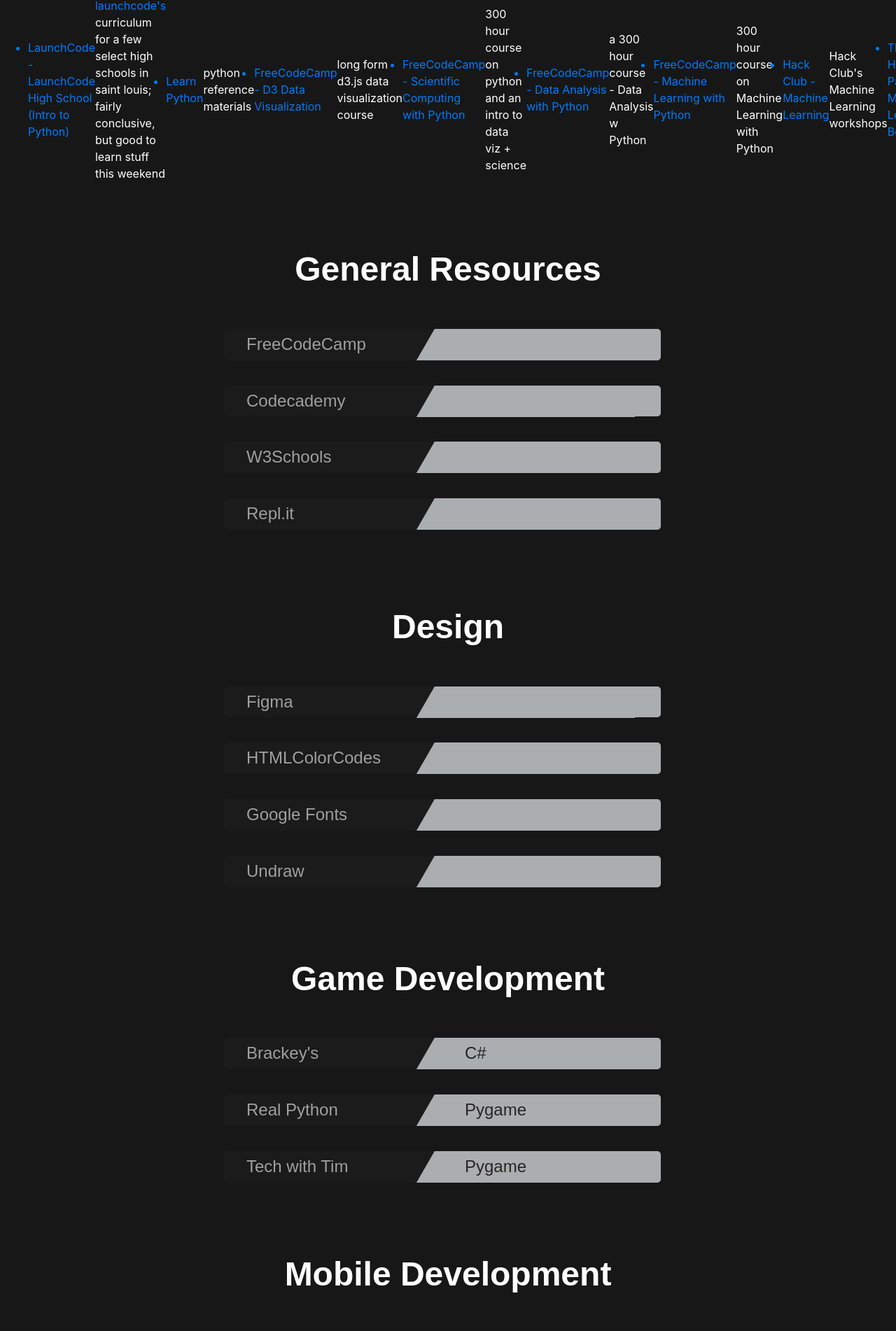
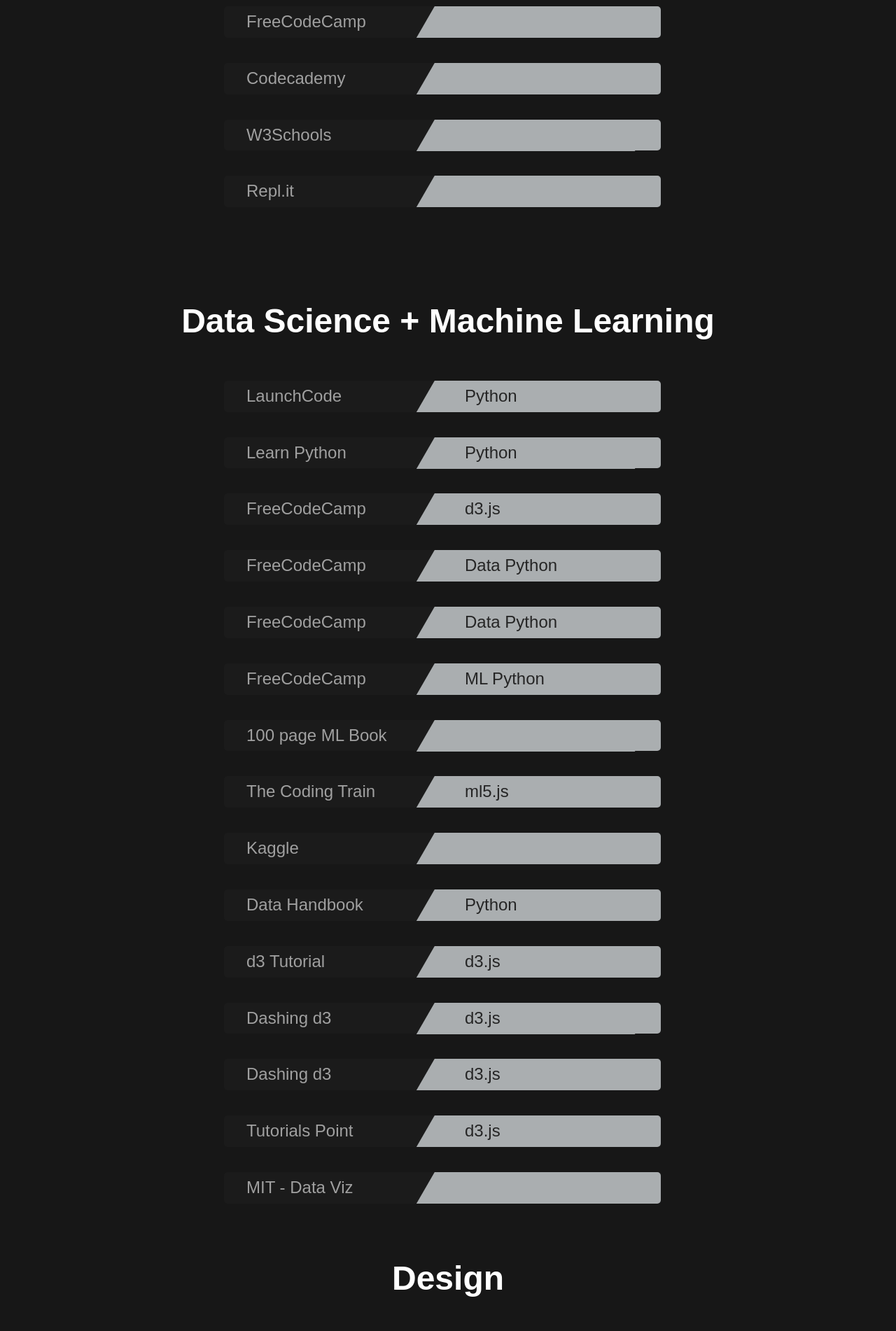
Before and after one commit to gmiesner/hacksources, a plain HTML site: page index.html in a window 1280 px wide. Shown: the part 727-2629 px from the top of the page at 70% size. Drawn offline with nearby package versions, Linux system fonts and the light colour scheme; files whose address does not match are found by name; a web font is replaced by a local one.

Commit message:
data sci + ml 📊📈

```diff
--- a/index.html
+++ b/index.html
@@ -300,52 +300,6 @@
        <a href="https://getbootstrap.com/" target = "_blank"><li>Bootstrap</li></a>
       <p>web dev framework</p>
     </ul>
-    <h2>Mobile Development</h2>
-    <ul>
-       <a href="https://guides.codepath.com/android" target = "_blank"><li>CodePath - Android App Cliff Notes</li></a>
-      <p>just .. a lot of information on Android App Dev</p>
-      <a href="https://www.hackingwithswift.com/100/swiftui" target = "_blank"><li>Hacking with Swift - 100 days of SwiftUI</li></a>
-      <p>100 day challenge to get to learn lots of stuff about SwiftUI, useful for code examples this weekend</p>
-      <a href="https://guides.codepath.com/ios?fbclid=IwAR32Kn62VGadtUyR_gOs9Y3rG_ngv6CLVM6fKM1WYKLNh525J4NeOPyqFsk" target = "_blank"><li>CodePath - iOS App Development</li></a>
-        <p>just .. a lot of information on iOS App Dev</p>
-    </ul>
-
-    <h2>Data Science + Machine Learning</h2>
-    <ul>
-    <a href="https://education.launchcode.org/lchs/" target = "_blank"><li>LaunchCode - LaunchCode High School (Intro to Python) </li></a>
-      <p><a href = "https://launchcode.org" target = "_blank">launchcode's</a> curriculum for a few select high schools in saint louis; fairly conclusive, but good to learn stuff this weekend</p>
-    <a href="https://www.learnpython.org/" target = "_blank"><li>Learn Python</li></a>
-    <p>python reference materials </p>
-    <a href="https://www.freecodecamp.org/learn/data-visualization/" target = "_blank"><li>FreeCodeCamp - D3 Data Visualization</li></a>
-    <p>long form d3.js data visualization course</p>
-    <a href="https://www.freecodecamp.org/learn/scientific-computing-with-python/" target = "_blank"><li>FreeCodeCamp - Scientific Computing with Python</li></a>
-    <p>300 hour course on python and an intro to data viz + science </p>
-    <a href="https://www.freecodecamp.org/learn/data-analysis-with-python/" target = "_blank"><li>FreeCodeCamp - Data Analysis with Python</li></a>
-    <p>a 300 hour course - Data Analysis w Python</p>
-    <a href="https://www.freecodecamp.org/learn/machine-learning-with-python/" target = "_blank"><li>FreeCodeCamp - Machine Learning with Python</li></a>
-    <p>300 hour course on Machine Learning with Python</p>
-    <a href="https://workshops.hackclub.com/#machine_learning" target = "_blank"><li>Hack Club - Machine Learning</li></a>
-    <p>Hack Club's Machine Learning workshops</p>
-    <a href="http://themlbook.com/wiki/doku.php" target = "_blank"><li>The Hundred Page Machine Learning Book</li></a>
-    <p>free book i haven't read but heard is good </p>
-    <a href="https://thecodingtrain.com/learning/ml5/" target = "_blank"><li>The Coding Train - ml5.js beginner's guide </li></a>
-    <p>Coding train tutorials for javascript machone learning library </p>
-    <a href="https://d3js.org/" target = "_blank"><li>Documentation - d3.js</li></a>
-    <a href="https://www.kaggle.com/learn/overview" target = "_blank"><li>Kaggle - Data Science, Python, Machine Learning Mini Courses</li></a>
-    <p>Lots of mini courses </p>
-    <a href="https://jakevdp.github.io/PythonDataScienceHandbook/" target = "_blank"><li>Python Data Science Handbook</li></a>
-    <p>another book I haven't read but heard is good </p>
-    <a href="https://www.sgratzl.com/d3tutorial/" target = "_blank"><li>d3 tutorial</li></a>
-    <p>learn d3.js</p>
-    <a href="https://www.dashingd3js.com/" target = "_blank"><li>Dashing d3</li></a>
-    <p>learn d3.js</p>
-    <a href="https://wattenberger.com/blog/d3" target = "_blank"><li>Wattenberger - An introduction to d3.js</li></a>
-    <p>learn d3.js</p>
-    <a href="https://www.tutorialspoint.com/d3js/index.htm" target = "_blank"><li>Tutorialspoint - d3.js tutorial</li></a>
-    <p>learn d3.js</p>
-    <a href="http://vis.csail.mit.edu/classes/6.859/" target = "_blank"><li>MIT - Interactive Data Visualization</li></a>
-    <p>MIT open source course on data viz</p>
-     </ul>
 
            <div class="container-fluid section" id="faq">
           <div class="faq-info">
@@ -396,7 +350,189 @@
           </div>
            </div>
       </div>
+
+       <br>
       <br>
+          <div class="faq-info">
+            <h1 class="section-title">Data Science + Machine Learning</h1>
+            <div class="faq-questions">
+              <div class="faq-question">
+                <h1>LaunchCode</h1>
+                <div class="faq-short-answer">
+                  <h1>Python</h1>
+                </div>
+              </div>
+              <div class="faq-long-answer">
+                <p><a href = "https://education.launchcode.org/lchs/" target = "_blank">launchcode high school</a> is curriculum for a few select high schools in saint louis; fairly conclusive, but good to learn stuff this weekend</p>
+              </div>
+<br>
+       <div class="faq-question">
+                <h1>Learn Python</h1>
+                <div class="faq-short-answer">
+                  <h1>Python</h1>
+                </div>
+              </div>
+              <div class="faq-long-answer">
+                <p><a href="https://www.learnpython.org/" target = "_blank">Learn Python</a> is python reference materials </p>
+
+            </div>
+              <br>
+              <div class="faq-question">
+                <h1>FreeCodeCamp</h1>
+                <div class="faq-short-answer">
+                  <h1>d3.js</h1>
+                </div>
+              </div>
+              <div class="faq-long-answer">
+                  <p><a href="https://www.freecodecamp.org/learn/data-visualization/" target = "_blank">FreeCodeCamp - D3 Data Visualization</a> is a long form d3.js data visualization course</p>
+
+              </div>
+          <br>
+             <div class="faq-question">
+                <h1>FreeCodeCamp</h1>
+                <div class="faq-short-answer">
+                  <h1>Data Python</h1>
+                </div>
+              </div>
+              <div class="faq-long-answer">
+              <p> <a href="https://www.freecodecamp.org/learn/scientific-computing-with-python/" target = "_blank">FreeCodeCamp - Scientific Computing with Python</a> is a 300 hour course on python and an intro to data viz + science </p>
+
+              </div>
+              <br>
+              <div class="faq-question">
+                <h1>FreeCodeCamp</h1>
+                <div class="faq-short-answer">
+                  <h1>Data Python</h1>
+                </div>
+              </div>
+              <div class="faq-long-answer">
+              <p> <a href="https://www.freecodecamp.org/learn/data-analysis-with-python/" target = "_blank">FreeCodeCamp - Data Analysis with Python</a> is a 300 hour course - Data Analysis w Python</p>
+              </div>
+   <br>
+              <div class="faq-question">
+                <h1>FreeCodeCamp</h1>
+                <div class="faq-short-answer">
+                  <h1> ML Python</h1>
+                </div>
+              </div>
+              <div class="faq-long-answer">
+              <p><a
+              href="https://www.freecodecamp.org/learn/machine-learning-with-python/" target = "_blank">FreeCodeCamp - Machine Learning with Python</a> is a 300 hour course on Machine Learning with Python</p>
+
+              </div>
+<br>
+              <div class="faq-question">
+                <h1>100 page ML Book</h1>
+                <div class="faq-short-answer">
+                  <h1> </h1>
+                </div>
+              </div>
+              <div class="faq-long-answer">
+              <p> <a href="http://themlbook.com/wiki/doku.php" target = "_blank">The Hundred Page Machine Learning Book</a> is a free book i haven't read but heard is good </p>
+
+
+              </div>
+              <br>
+              <div class="faq-question">
+                <h1>The Coding Train</h1>
+                <div class="faq-short-answer">
+                  <h1> ml5.js</h1>
+                </div>
+              </div>
+              <div class="faq-long-answer">
+              <p> <a href="https://thecodingtrain.com/learning/ml5/" target = "_blank">The Coding Train - ml5.js beginner's guide </a> are tutorials for javascript machone learning library </p>
+
+
+              </div>
+ <br>
+              <div class="faq-question">
+                <h1>Kaggle</h1>
+                <div class="faq-short-answer">
+                  <h1> </h1>
+                </div>
+              </div>
+              <div class="faq-long-answer">
+              <p><a href="https://www.kaggle.com/learn/overview" target = "_blank">Kaggle </a> is lots of mini courses </p>
+
+
+
+              </div>
+ <br>
+              <div class="faq-question">
+                <h1>Data Handbook</h1>
+                <div class="faq-short-answer">
+                  <h1> Python</h1>
+                </div>
+              </div>
+              <div class="faq-long-answer">
+              <p><a href="https://jakevdp.github.io/PythonDataScienceHandbook/" target = "_blank">Python Data Science Handbook</a> is another book I haven't read but heard is good </p>
+
+              </div>
+               <br>
+              <div class="faq-question">
+                <h1>d3 Tutorial</h1>
+                <div class="faq-short-answer">
+                  <h1> d3.js</h1>
+                </div>
+              </div>
+              <div class="faq-long-answer">
+              <p> <a href="https://www.sgratzl.com/d3tutorial/" target = "_blank">d3 tutorial</a></p>
+
+              </div>
+            <br>
+              <div class="faq-question">
+                <h1>Dashing d3 </h1>
+                <div class="faq-short-answer">
+                  <h1> d3.js</h1>
+                </div>
+              </div>
+              <div class="faq-long-answer">
+              <p><a href="https://www.dashingd3js.com/" target = "_blank">Dashing d3</a> is a d3.js tutorial </p>
+
+              </div>
+
+    <br>
+              <div class="faq-question">
+                <h1>Dashing d3 </h1>
+                <div class="faq-short-answer">
+                  <h1> d3.js</h1>
+                </div>
+              </div>
+              <div class="faq-long-answer">
+              <p> <a href="https://wattenberger.com/blog/d3" target = "_blank">Wattenberger </a> is an introduction to d3.js</p>
+
+              </div>
+
+    <br>
+              <div class="faq-question">
+                <h1>Tutorials Point </h1>
+                <div class="faq-short-answer">
+                  <h1> d3.js</h1>
+                </div>
+              </div>
+              <div class="faq-long-answer">
+              <p> <a href="https://www.tutorialspoint.com/d3js/index.htm" target = "_blank">Tutorialspoint</a> is a d3.js tutorial </p>
+
+              </div>
+  <br>
+              <div class="faq-question">
+                <h1>MIT - Data Viz</h1>
+                <div class="faq-short-answer">
+                  <h1> </h1>
+                </div>
+              </div>
+              <div class="faq-long-answer">
+              <p> <a href="http://vis.csail.mit.edu/classes/6.859/" target = "_blank">MIT - Interactive Data Visualization</a> is a MIT open source course on data viz</p>
+
+              </div>
+
+
+
+
+             <br>
+             <br>
+            <br>
+          </div>
           <div class="faq-info">
             <h1 class="section-title">Design</h1>
             <div class="faq-questions">
@@ -486,6 +622,9 @@
           </div>
 
            <br>
+
+
+           <br>
       <br>
        <br>
       <br>
@@ -509,7 +648,7 @@
                 </div>
               </div>
               <div class="faq-long-answer">
-                <p> <a href="https://developer.android.com/docs" target = "_blank">Documentation - Android App Development</a> is documentation that is .. actually pretty easy to read and thorough</p>
+                <p><a href="https://guides.codepath.com/android" target = "_blank">CodePath</a> Cliff Notes has just .. a lot of information on Android App Dev</p>
 
             </div>
               <br>
@@ -520,7 +659,8 @@
                 </div>
               </div>
               <div class="faq-long-answer">
-                <p><a href="https://www.youtube.com/watch?v=i6xMBig-pP4&list=PLzMcBGfZo4-lp3jAExUCewBfMx3UZFkh5&index=1" target = "_blank">Tech with Tim - Pygame Tutorial</a> is a video form pygame tutorial </p>
+                  <p><a href="https://guides.codepath.com/ios?fbclid=IwAR32Kn62VGadtUyR_gOs9Y3rG_ngv6CLVM6fKM1WYKLNh525J4NeOPyqFsk" target = "_blank">CodePath - iOS App Development</a> Cliff Notes has just .. a lot of information on iOS App Dev</p>
+
               </div>
           <br>
              <div class="faq-question">
@@ -530,7 +670,7 @@
                 </div>
               </div>
               <div class="faq-long-answer">
-                <p><a href="https://www.youtube.com/watch?v=i6xMBig-pP4&list=PLzMcBGfZo4-lp3jAExUCewBfMx3UZFkh5&index=1" target = "_blank">Tech with Tim - Pygame Tutorial</a> is a video form pygame tutorial </p>
+                 <p><a href="https://www.hackingwithswift.com/100/swiftui" target = "_blank">Hacking with Swift - 100 days of SwiftUI</a> is a 100 day challenge to get to learn lots of stuff about SwiftUI, useful for code examples this weekend</p>
               </div>
 
 
```
